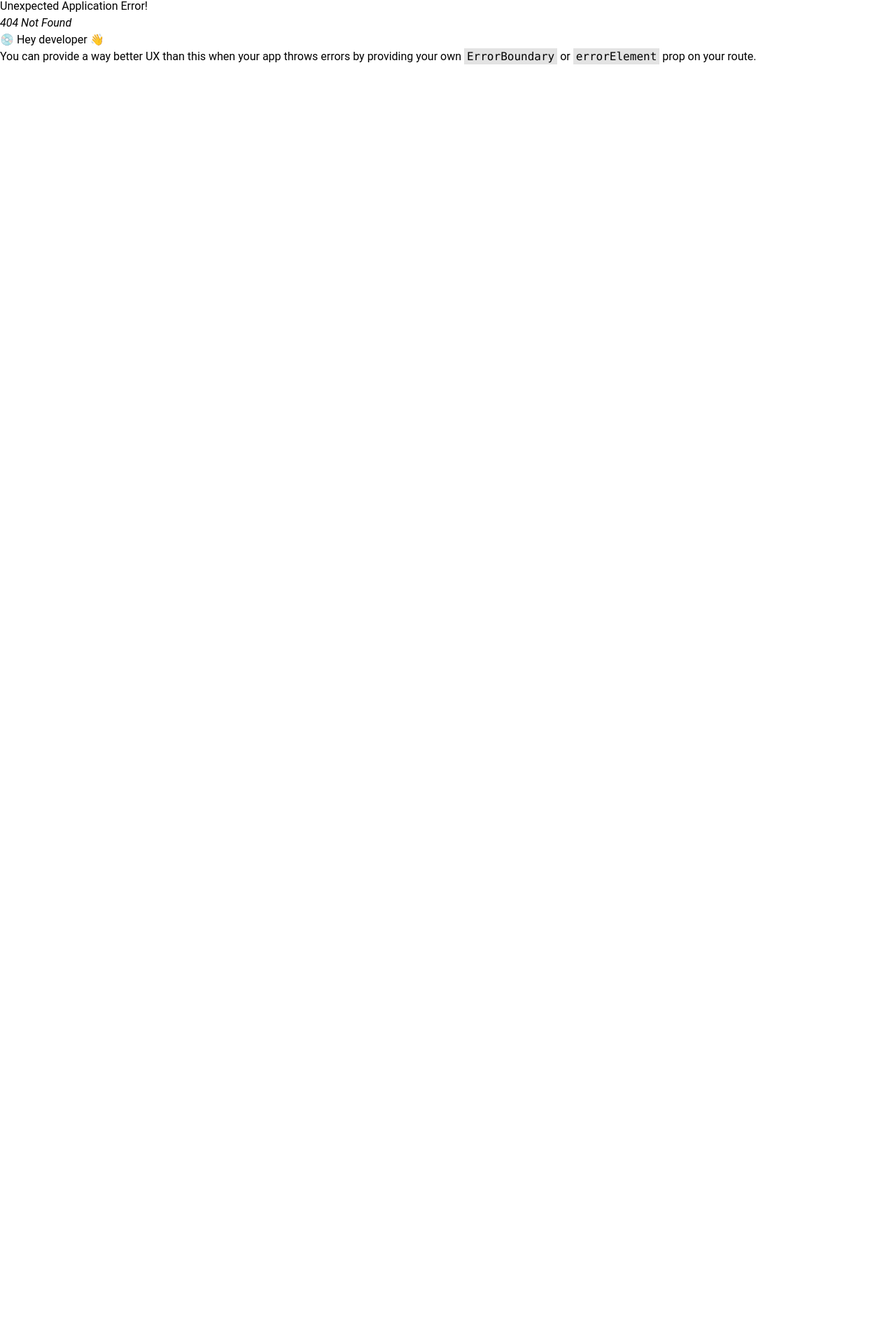
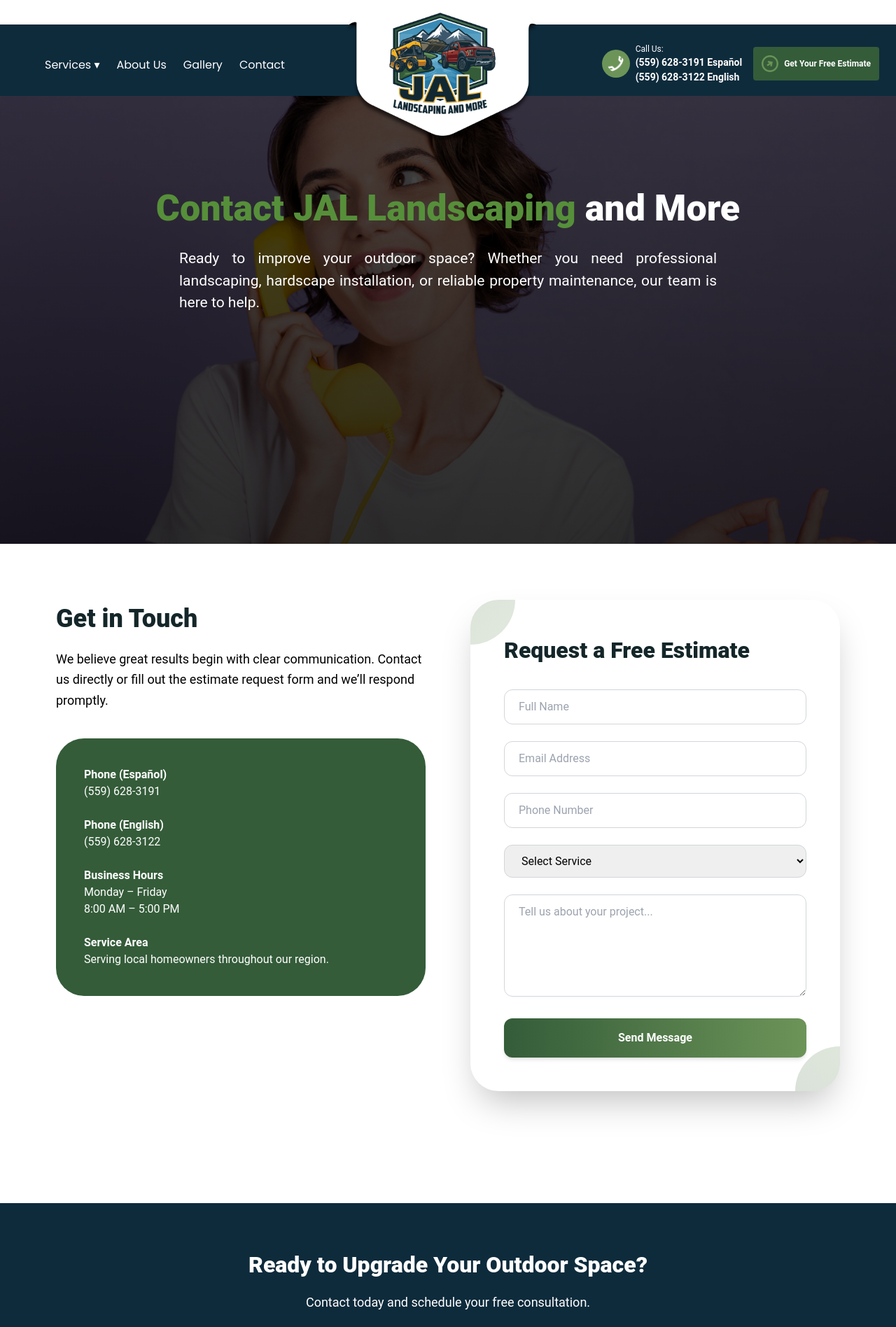
Before and after one commit to AliyanAkmal/Jal_Landscaping, a React (Vite) app: page /contact in a window 1280 px wide. Before the commit this address had no page. Shown: the part 3-1899 px from the top of the page at 70% size. Before the commit the page ends 800 px from the top, so only its background shows below. Built offline with nearby package versions, Linux system fonts and the light colour scheme; a web font is replaced by a local one.

Commit message:
contact us page

```diff
--- a/src/components/header/index.jsx
+++ b/src/components/header/index.jsx
@@ -45,6 +45,9 @@ const Header = () => {
 
   return (
     <header className="relative w-full z-30">
+      <Link to="/">
+        <div className="cursor-pointer  w-24 h-20 xs:w-28 xs:h-20 sm:w-32 sm:h-32 md:w-40 l:w-52 l:h-48 lg:w-60 lg:h-52 xl:w-72 xl:h-56 xxl:w-96 xxl:h-80 absolute z-50 left-[40%] rounded-full"></div>
+      </Link>
       {/* Center logo */}
       {/* <div className="absolute left-1/2 -translate-x-1/2 top-0 z-10 w-full"> */}
 
@@ -59,7 +62,7 @@ const Header = () => {
       {/* Blue header */}
       <div className="bg-[#0e2b3c] text-white h-[40px]  xs:h-[60px] sm:h-[75px] md:h-[85px] l:h-[110px] lg:h-[140px] flex items-end  px-4 sm:px-6 lg:px-18">
         {/* LEFT NAV — desktop only */}
-        <nav className="hidden l:flex z-50 flex-1 items-center md:space-x-3 lg:space-x-6 font-body pl-3 lg:pl-10 justify-start pb-0 sm:pb-1 l:pb-6 lg:pb-8">
+        <nav className="hidden l:flex z-40 flex-1 items-center md:space-x-3 lg:space-x-6 font-body pl-3 lg:pl-10 justify-start pb-0 sm:pb-1 l:pb-6 lg:pb-8">
           <div ref={servicesDropdownRef} className="relative">
             <button
               onClick={() => setDesktopServicesOpen(!desktopServicesOpen)}
@@ -101,13 +104,13 @@ const Header = () => {
           <Link to="/gallery" className="hover:text-gray-300">
             Gallery
           </Link>
-          <Link to="/" className="hover:text-gray-300">
-            Home
+          <Link to="/contact" className="hover:text-gray-300">
+            Contact
           </Link>
         </nav>
 
         {/* RIGHT — desktop only */}
-        <div className="hidden z-50 l:flex flex-1 items-center space-x-4 self-end justify-end pb-0 sm:pb-1 l:pb-4 lg:pb-8 xl:pb-4">
+        <div className="hidden z-40 l:flex flex-1 items-center space-x-4 self-end justify-end pb-0 sm:pb-1 l:pb-4 lg:pb-8 xl:pb-4">
           <div className="flex items-center space-x-2">
             <img
               src={phoneIcon}
--- /dev/null
+++ b/src/pages/contact/index.jsx
@@ -0,0 +1,149 @@
+import React from "react";
+import contactBg from "../../assets/contactpage.webp";
+const Contact = () => {
+  return (
+    <main className="w-full">
+      {/* HERO SECTION */}
+      <section className="relative min-h-[80vh] px-6 lg:px-20 text-center text-white overflow-hidden">
+        {/* Background Image */}
+        <div
+          className="absolute inset-0 bg-cover bg-center z-0"
+          style={{ backgroundImage: `url(${contactBg})` }}
+        ></div>
+
+        {/* Dark Overlay */}
+        <div className="absolute inset-0 bg-black/70 z-10"></div>
+
+        {/* Optional Gradient on Top for Depth */}
+        <div className="absolute inset-0 bg-gradient-to-t from-black/40 to-transparent z-20"></div>
+
+        {/* Content */}
+        <div className="relative z-30 max-w-4xl mx-auto pt-32">
+          <h1 className="text-[40px] lg:text-[52px] font-title leading-tight">
+            <span className="text-[#568F3A]">Contact JAL Landscaping</span> and
+            More
+          </h1>
+
+          <p className="mt-6 text-[18px] lg:text-[21px] max-w-3xl mx-auto text-justify">
+            Ready to improve your outdoor space? Whether you need professional
+            landscaping, hardscape installation, or reliable property
+            maintenance, our team is here to help.
+          </p>
+        </div>
+      </section>
+
+      {/* CONTACT CONTENT */}
+      <section className="py-20 px-6 lg:px-20">
+        <div className="grid lg:grid-cols-2 gap-16">
+          {/* LEFT SIDE — CONTACT INFO */}
+          <div className="space-y-10">
+            <div>
+              <h2 className="text-[32px] lg:text-[36px] font-title mb-4 text-[#142629]">
+                Get in Touch
+              </h2>
+              <p className="text-[18px] leading-relaxed">
+                We believe great results begin with clear communication. Contact
+                us directly or fill out the estimate request form and we’ll
+                respond promptly.
+              </p>
+            </div>
+
+            <div className="bg-[#345C39] text-white rounded-[40px] p-10 space-y-6">
+              <div>
+                <p className="font-semibold">Phone (Español)</p>
+                <p>(559) 628-3191</p>
+              </div>
+
+              <div>
+                <p className="font-semibold">Phone (English)</p>
+                <p>(559) 628-3122</p>
+              </div>
+
+              <div>
+                <p className="font-semibold">Business Hours</p>
+                <p>Monday – Friday</p>
+                <p>8:00 AM – 5:00 PM</p>
+              </div>
+
+              <div>
+                <p className="font-semibold">Service Area</p>
+                <p>Serving local homeowners throughout our region.</p>
+              </div>
+            </div>
+          </div>
+
+          {/* RIGHT SIDE — CONTACT FORM */}
+          <div className="relative bg-white rounded-[40px] shadow-2xl p-10 lg:p-12 overflow-hidden">
+            {/* Decorative Accent Gradient */}
+            <div className="absolute top-0 left-0 w-32 h-32 bg-gradient-to-br from-[#345C39] to-[#6C9458] rounded-full opacity-20 -translate-x-1/2 -translate-y-1/2"></div>
+            <div className="absolute bottom-0 right-0 w-32 h-32 bg-gradient-to-tr from-[#345C39] to-[#6C9458] rounded-full opacity-20 translate-x-1/2 translate-y-1/2"></div>
+
+            <h2 className="text-[28px] lg:text-[32px] text-[#142629] font-title mb-8">
+              Request a Free Estimate
+            </h2>
+
+            <form className="space-y-6">
+              <input
+                type="text"
+                placeholder="Full Name"
+                className="w-full border border-gray-300 rounded-xl px-5 py-3 focus:outline-none focus:ring-2 focus:ring-[#345C39] transition"
+              />
+
+              <input
+                type="email"
+                placeholder="Email Address"
+                className="w-full border border-gray-300 rounded-xl px-5 py-3 focus:outline-none focus:ring-2 focus:ring-[#345C39] transition"
+              />
+
+              <input
+                type="tel"
+                placeholder="Phone Number"
+                className="w-full border border-gray-300 rounded-xl px-5 py-3 focus:outline-none focus:ring-2 focus:ring-[#345C39] transition"
+              />
+
+              <select className="w-full border border-gray-300 rounded-xl px-5 py-3 focus:outline-none focus:ring-2 focus:ring-[#345C39] transition">
+                <option>Select Service</option>
+                <option>Landscaping & Outdoor Design</option>
+                <option>Hardscape & Construction</option>
+                <option>Property Maintenance</option>
+              </select>
+
+              <textarea
+                rows="5"
+                placeholder="Tell us about your project..."
+                className="w-full border border-gray-300 rounded-xl px-5 py-3 focus:outline-none focus:ring-2 focus:ring-[#345C39] transition"
+              ></textarea>
+
+              <button
+                type="submit"
+                className="w-full bg-gradient-to-r from-[#345C39] to-[#6C9458] hover:from-[#6C9458] hover:to-[#345C39] text-white py-4 rounded-xl font-semibold transition-all shadow-md"
+              >
+                Send Message
+              </button>
+            </form>
+          </div>
+        </div>
+      </section>
+
+      {/* CTA SECTION */}
+      <section className="bg-[#0e2b3c] text-white py-16 text-center px-6 mb-52 mt-20">
+        <h2 className="text-[28px] lg:text-[32px] font-title mb-4">
+          Ready to Upgrade Your Outdoor Space?
+        </h2>
+
+        <p className="mb-6 text-[18px]">
+          Contact today and schedule your free consultation.
+        </p>
+
+        <a
+          href="tel:5596283191"
+          className="inline-block bg-[#345C39] hover:bg-green-700 px-8 py-4 rounded-full font-semibold transition"
+        >
+          Email Us
+        </a>
+      </section>
+    </main>
+  );
+};
+
+export default Contact;
--- a/src/routes/index.jsx
+++ b/src/routes/index.jsx
@@ -3,6 +3,7 @@ import Layout from "../components/layouts";
 import Home from "../pages/home";
 import Services from "../pages/services";
 import AboutUs from "../pages/aboutUs/index";
+import Contact from "../pages/contact";
 
 export const routes = createBrowserRouter([
   {
@@ -21,6 +22,10 @@ export const routes = createBrowserRouter([
         path: "about-us",
         element: <AboutUs />,
       },
+      {
+        path: "contact",
+        element: <Contact />,
+      },
     ],
   },
 ]);
```
Also changed, not shown: src/assets/contactpage.webp (added).
